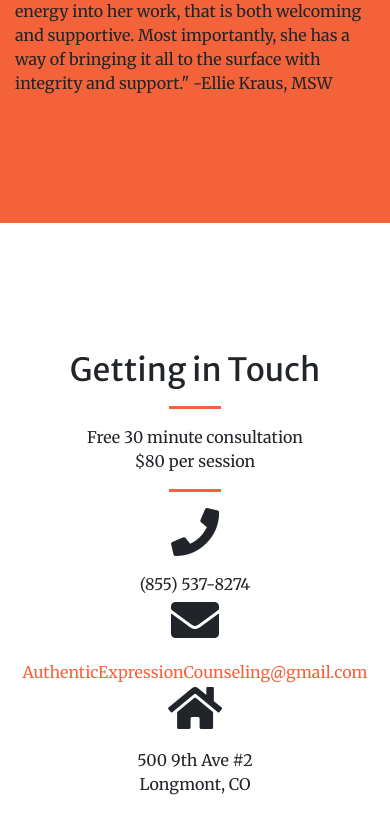
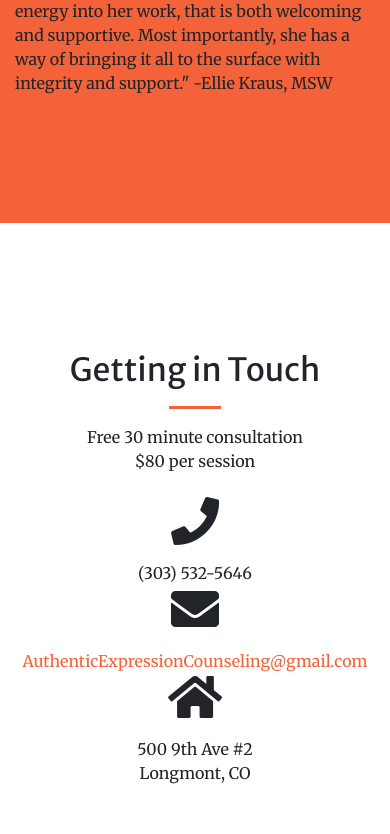
Before and after one commit to emc514/website, a website with bundled scripts: page index.html in a window 390 px wide. Shown: the part 2030-2864 px from the top of the page. Built offline with nearby package versions, Linux system fonts and the light colour scheme.

Commit message:
fixed phone number lol

```diff
--- a/index.html
+++ b/index.html
@@ -161,14 +161,13 @@
                 <h2 class="mt-0">Getting in Touch</h2>
               <hr class="divider my-6">
                 Free 30 minute consultation<br>
-                $80 per session
-              <hr class="divider my-6">
+                $80 per session<br><br>
             </div>
           </div>
           <div class="row">
             <div class="col-lg-4 ml-auto text-center">
               <i class="fas fa-phone fa-3x mb-3"></i>
-              <div>(855) 537-8274</div>
+              <div>(303) 532-5646</div>
             </div>
             <div class="col-lg-4 mr-auto text-center">
               <i class="fas fa-envelope fa-3x mb-3"></i>
```
